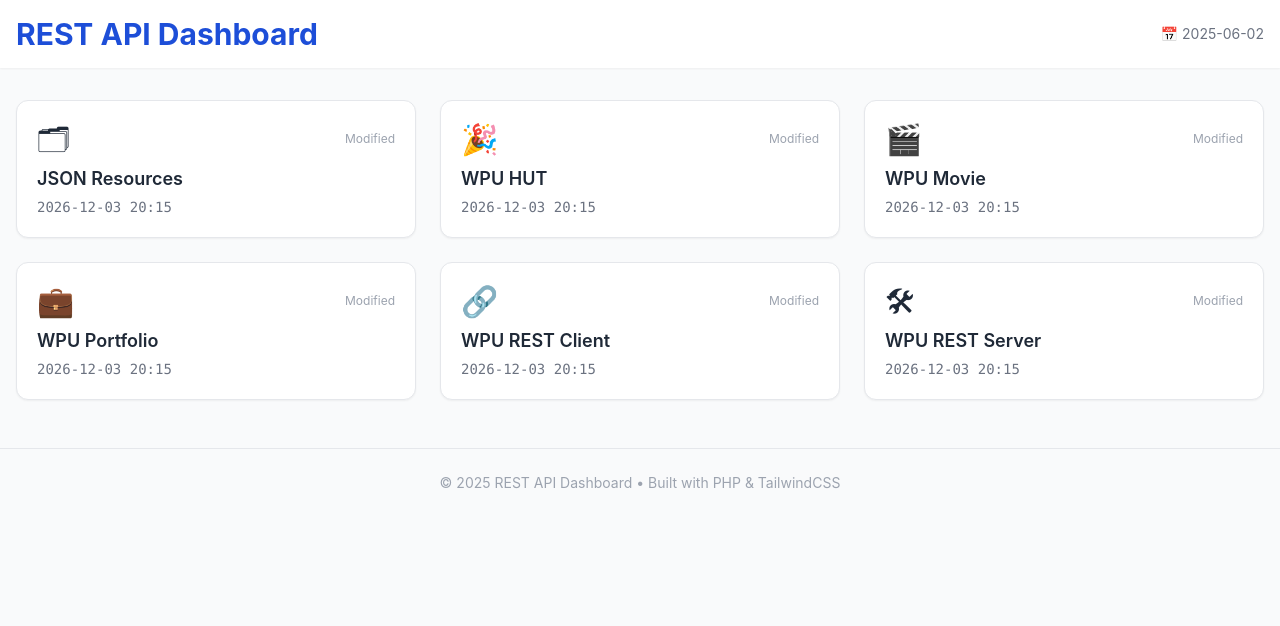
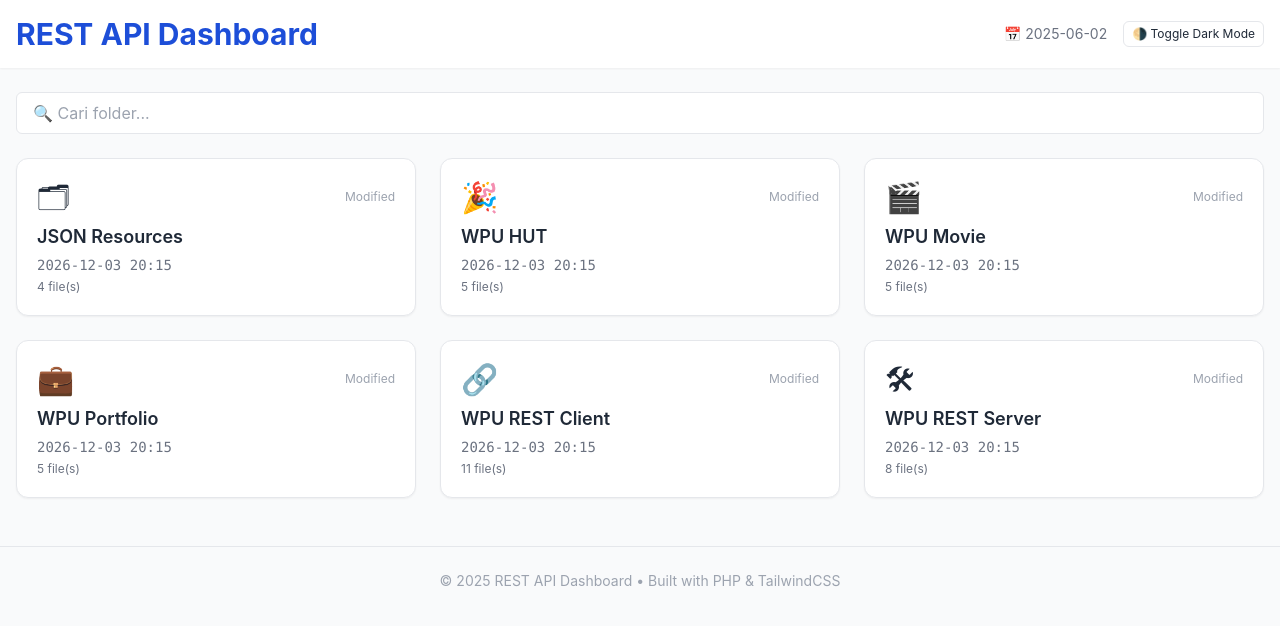
Before and after one commit to Nalwira/Rest-API, a CodeIgniter app: page /rest-api/index.php/welcome/index in a window 1280 px wide. Shown: the top 626 px of the page. Run offline with CodeIgniter, Linux system fonts and the light colour scheme; some libraries are stand-ins or nearby versions.

Commit message:
Ganti Design

```diff
--- a/index.php
+++ b/index.php
@@ -8,18 +8,43 @@
   <style>
     body {
       font-family: 'Inter', sans-serif;
+      transition: background-color 0.3s, color 0.3s;
+    }
+    .dark {
+      background-color: #1f2937;
+      color: #f3f4f6;
+    }
+    .dark a {
+      background-color: #374151;
+      border-color: #4b5563;
+    }
+    .dark .text-gray-800 {
+      color: #f3f4f6;
+    }
+    .dark .text-gray-500 {
+      color: #d1d5db;
     }
   </style>
 </head>
-<body class="bg-gray-50 text-gray-800">
+<body class="bg-gray-50 text-gray-800 transition-colors duration-300 ease-in-out">
 
   <!-- Header -->
-  <header class="bg-white shadow-sm py-4 mb-8">
+  <header class="bg-white shadow-sm py-4 mb-6 dark:bg-gray-800 dark:shadow-md transition duration-300">
     <div class="max-w-7xl mx-auto px-4 flex justify-between items-center">
-      <h1 class="text-2xl md:text-3xl font-bold text-blue-700">REST API Dashboard</h1>
-      <span class="text-sm text-gray-500">📅 <?= date("Y-m-d") ?></span>
+      <h1 class="text-2xl md:text-3xl font-bold text-blue-700 dark:text-blue-300">REST API Dashboard</h1>
+      <div class="flex items-center gap-4">
+        <span class="text-sm text-gray-500 dark:text-gray-300">📅 <?= date("Y-m-d") ?></span>
+        <button onclick="document.body.classList.toggle('dark')" class="text-xs border px-2 py-1 rounded-md hover:bg-blue-100 dark:hover:bg-gray-700 transition-all duration-300">
+          🌗 Toggle Dark Mode
+        </button>
+      </div>
     </div>
   </header>
+
+  <!-- Search Bar -->
+  <div class="max-w-7xl mx-auto px-4 mb-6">
+    <input type="text" id="search" placeholder="🔍 Cari folder..." class="w-full border px-4 py-2 rounded-md focus:ring focus:ring-blue-200 dark:bg-gray-700 dark:text-white dark:border-gray-600 transition duration-300">
+  </div>
 
   <!-- Content -->
   <main class="max-w-7xl mx-auto px-4">
@@ -37,6 +62,7 @@
         foreach ($dirs as $dir => $label) {
           $path = __DIR__ . "/$dir";
           $modified = file_exists($path) ? date("Y-m-d H:i", filemtime($path)) : "N/A";
+          $count = is_dir($path) ? count(scandir($path)) - 2 : 0;
           $icon = match ($dir) {
             'json' => '🗂',
             'wpu-hut' => '🎉',
@@ -48,13 +74,16 @@
           };
 
           echo <<<HTML
-          <a href="/rest-api/$dir/" class="block bg-white rounded-xl shadow-sm hover:shadow-md transition border hover:border-blue-600 p-5">
+          <a href="/rest-api/$dir/"
+             class="api-card block bg-white rounded-xl shadow-sm hover:shadow-xl transition-all transform hover:scale-[1.02] duration-300 border hover:border-blue-600 p-5 dark:bg-gray-800 dark:border-gray-700 dark:hover:border-blue-400 opacity-0 translate-y-3 animate-fade-in-up"
+             data-label="$label">
             <div class="flex items-center justify-between mb-2">
               <div class="text-3xl">$icon</div>
-              <div class="text-xs text-gray-400">Modified</div>
+              <div class="text-xs text-gray-400 dark:text-gray-300">Modified</div>
             </div>
-            <h2 class="text-lg font-semibold text-gray-800">$label</h2>
+            <h2 class="text-lg font-semibold text-gray-800 dark:text-white">$label</h2>
             <p class="text-sm text-gray-500 mt-1 font-mono">$modified</p>
+            <p class="text-xs text-gray-500 mt-1">$count file(s)</p>
           </a>
           HTML;
         }
@@ -63,9 +92,45 @@
   </main>
 
   <!-- Footer -->
-  <footer class="mt-12 py-6 border-t text-center text-sm text-gray-400">
+  <footer class="mt-12 py-6 border-t text-center text-sm text-gray-400 dark:text-gray-500 dark:border-gray-700">
     &copy; <?= date("Y") ?> REST API Dashboard • Built with PHP & TailwindCSS
   </footer>
 
+  <!-- Animasi Fade In Up -->
+  <style>
+    @keyframes fade-in-up {
+      from {
+        opacity: 0;
+        transform: translateY(12px);
+      }
+      to {
+        opacity: 1;
+        transform: translateY(0);
+      }
+    }
+
+    .animate-fade-in-up {
+      animation: fade-in-up 0.6s ease-out forwards;
+    }
+
+    .api-card:nth-child(1) { animation-delay: 0.05s; }
+    .api-card:nth-child(2) { animation-delay: 0.1s; }
+    .api-card:nth-child(3) { animation-delay: 0.15s; }
+    .api-card:nth-child(4) { animation-delay: 0.2s; }
+    .api-card:nth-child(5) { animation-delay: 0.25s; }
+    .api-card:nth-child(6) { animation-delay: 0.3s; }
+  </style>
+
+  <!-- Search Function -->
+  <script>
+    document.getElementById("search").addEventListener("input", function() {
+      const val = this.value.toLowerCase();
+      document.querySelectorAll(".api-card").forEach(card => {
+        const name = card.dataset.label.toLowerCase();
+        card.style.display = name.includes(val) ? "block" : "none";
+      });
+    });
+  </script>
+
 </body>
 </html>
```
